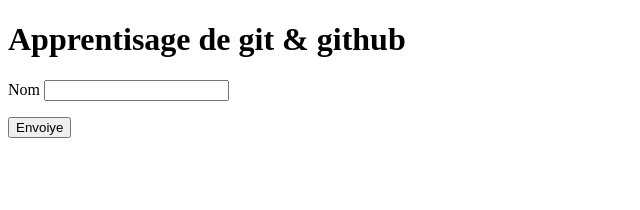
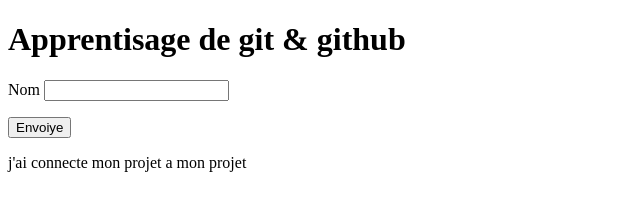
Before and after one commit to PAULIN223/charmeur_git, a plain HTML site: page index.html in a window 1280 px wide. Shown: the whole page, without its empty margins (0-640 px from the left). Drawn offline with Linux system fonts and the light colour scheme.

Commit message:
ajout d'un paragraphe

```diff
--- a/index.html
+++ b/index.html
@@ -15,6 +15,10 @@
         <button type="submit">Envoiye</button>
     </form>
 
+    <p>
+        j'ai connecte mon projet a mon projet
+    </p>
+
     <script src="./js/index.js"></script>
 </body>
 </html>
```
